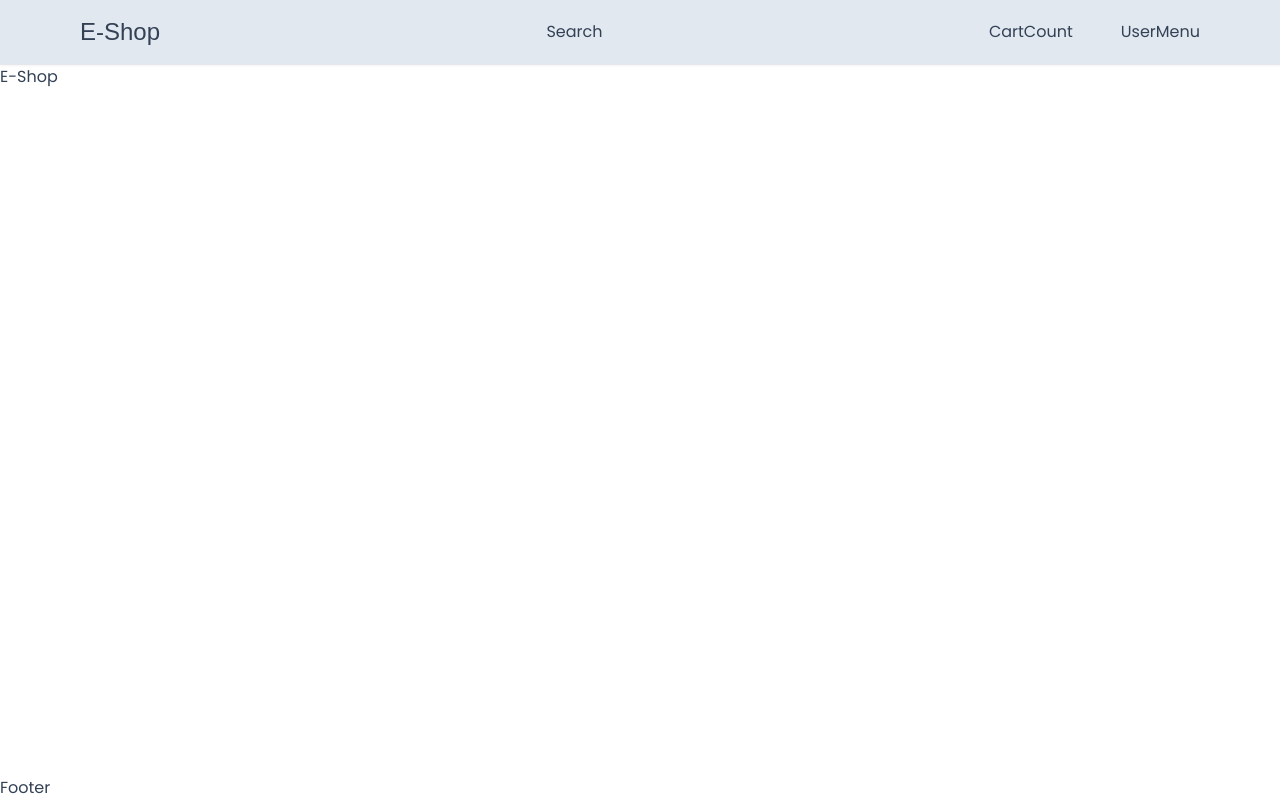
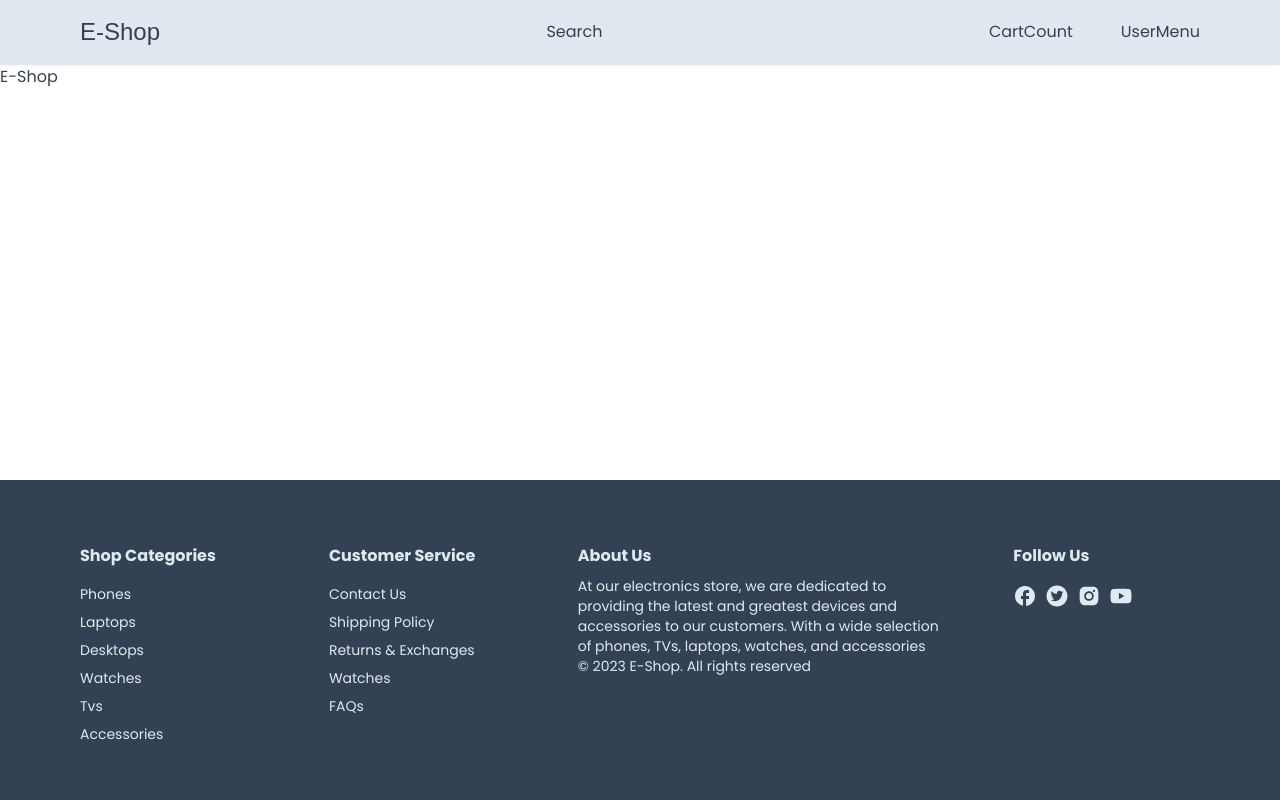
Before and after one commit to hlbrand/ehsop-chaoo-charles, a Next.js app: page / in a window 1280 px wide. Built offline with nearby package versions, Linux system fonts and the light colour scheme; a web font is replaced by a local one.

Commit message:
09 - Footer

```diff
--- a/app/components/footer/Footer.tsx
+++ b/app/components/footer/Footer.tsx
@@ -1,7 +1,65 @@
-import React from "react";
+import Container from "../Container";
+import FooterList from "./FooterList";
+import Link from "next/link";
+import { MdFacebook } from "react-icons/md";
+import {
+  AiFillTwitterCircle,
+  AiFillInstagram,
+  AiFillYoutube,
+} from "react-icons/ai";
 
 const Footer = () => {
-  return <div>Footer</div>;
+  return (
+    <footer className="bg-slate-700 text-slate-200 text-sm mt-16">
+      <Container>
+        <div className="flex flex-col md:flex-row justify-between pt-16 pb-8">
+          <FooterList>
+            <h3 className="text-base font-bold mb-2">Shop Categories</h3>
+            <Link href={"#"}>Phones</Link>
+            <Link href={"#"}>Laptops</Link>
+            <Link href={"#"}>Desktops</Link>
+            <Link href={"#"}>Watches</Link>
+            <Link href={"#"}>Tvs</Link>
+            <Link href={"#"}>Accessories</Link>
+          </FooterList>
+          <FooterList>
+            <h3 className="text-base font-bold mb-2">Customer Service</h3>
+            <Link href={"#"}>Contact Us</Link>
+            <Link href={"#"}>Shipping Policy</Link>
+            <Link href={"#"}>Returns & Exchanges</Link>
+            <Link href={"#"}>Watches</Link>
+            <Link href={"#"}>FAQs</Link>
+          </FooterList>
+          <div className="w-full md:w-1/3 mb-6 md:mb-0">
+            <h3 className="text-base font-bold mb-2">About Us</h3>
+            <p>
+              At our electronics store, we are dedicated to providing the latest
+              and greatest devices and accessories to our customers. With a wide
+              selection of phones, TVs, laptops, watches, and accessories
+            </p>
+            <p>&copy; {new Date().getFullYear()} E-Shop. All rights reserved</p>
+          </div>
+          <FooterList>
+            <h3 className="text-base font-bold mb-2">Follow Us</h3>
+            <div className="flex gap-2">
+              <Link href={"#"}>
+                <MdFacebook size={24} />
+              </Link>
+              <Link href={"#"}>
+                <AiFillTwitterCircle size={24} />
+              </Link>
+              <Link href={"#"}>
+                <AiFillInstagram size={24} />
+              </Link>
+              <Link href={"#"}>
+                <AiFillYoutube size={24} />
+              </Link>
+            </div>
+          </FooterList>
+        </div>
+      </Container>
+    </footer>
+  );
 };
 
 export default Footer;
--- /dev/null
+++ b/app/components/footer/FooterList.tsx
@@ -0,0 +1,24 @@
+interface FooterListProps {
+  children: React.ReactNode;
+}
+
+const FooterList: React.FC<FooterListProps> = ({ children }) => {
+  return (
+    <div
+      className="
+        w-full
+        sm:w-1/2
+        md:w-1/4
+        lg:w-1/6
+        mb-6
+        flex
+        flex-col
+        gap-2
+    "
+    >
+      {children}
+    </div>
+  );
+};
+
+export default FooterList;
```
Also changed, not shown: package.json (+5 -4 lines), 1 other file (tests, documents, lock files or other folders).
